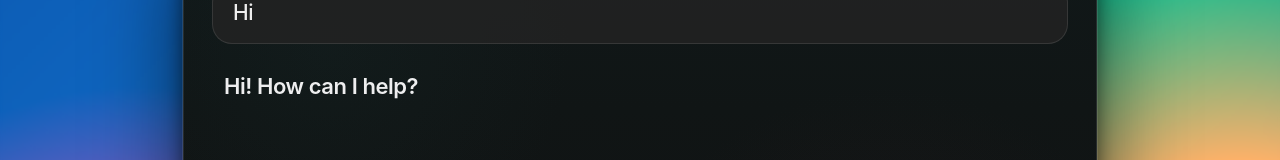
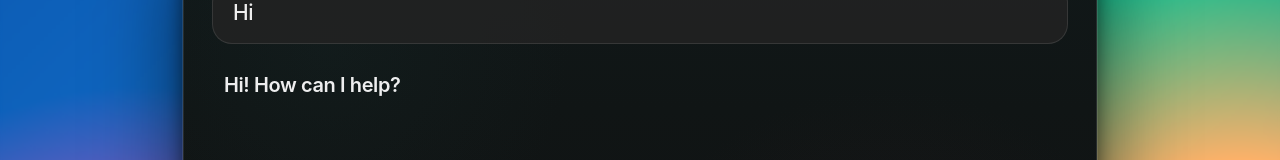
Before and after one commit to siddharthkul/cursor-scratchpad-rfc, a React (Vite) app: page / in a window 1280 px wide. Shown: the part 162-322 px from the top of the page. Built offline with nearby package versions, Linux system fonts and the light colour scheme.

Commit message:
Tune chat greeting size

```diff
--- a/src/components/chat-window.tsx
+++ b/src/components/chat-window.tsx
@@ -99,7 +99,7 @@ export function ChatWindow() {
           {chatMock.prompt}
         </div>
 
-        <p className="mt-[26px] px-[12px] text-[22px] font-semibold tracking-[-0.02em] text-[#eeeeef]">
+        <p className="mt-[26px] px-[12px] text-[20px] font-semibold tracking-[-0.02em] text-[#eeeeef]">
           {chatMock.assistantReply}
         </p>
       </div>
```
